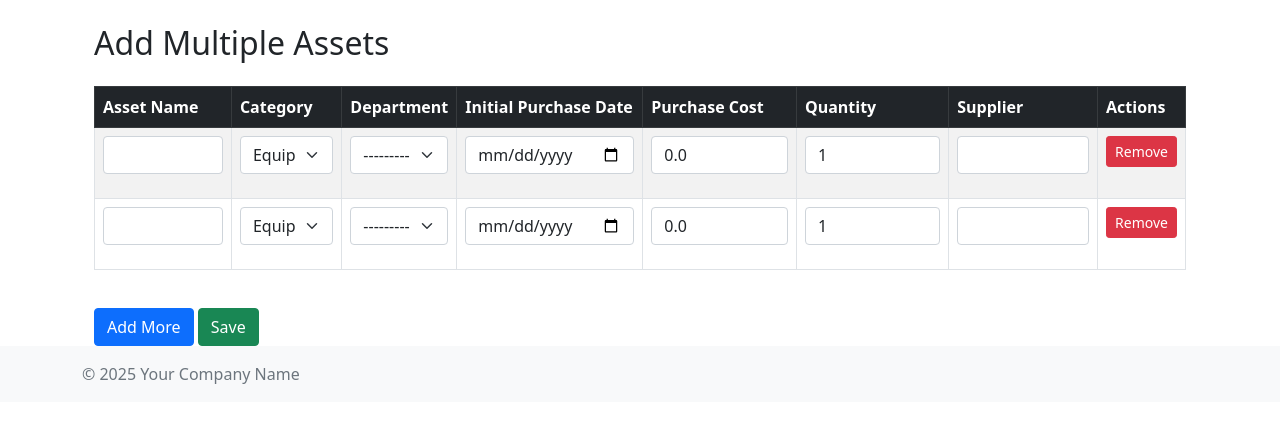
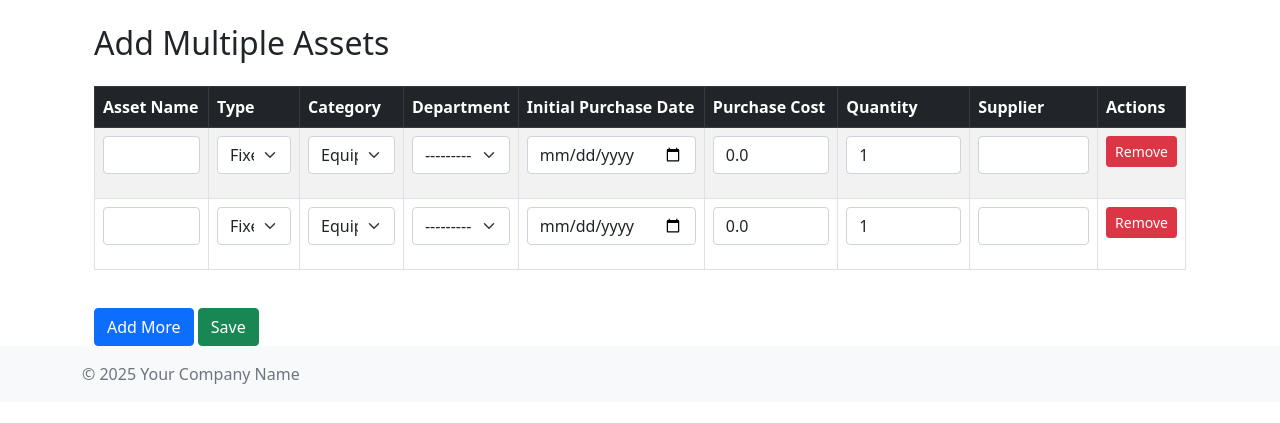
Before and after one commit to eddynorman/erp, a Django app: page /assets/add/ in a window 1280 px wide. Shown: the part 56-479 px from the top of the page. Run offline with Django 3.2, Linux system fonts and the light colour scheme; data that the repository does not hold is empty; some libraries are stand-ins or nearby versions.

Commit message:
Add type field to asset form

```diff
--- a/assets/forms.py
+++ b/assets/forms.py
@@ -8,7 +8,7 @@ class CustomDateInput(forms.DateInput):
 class AssetForm(forms.ModelForm):
     class Meta:
         model = Asset
-        fields = ['name', 'category', 'department', 'initial_purchase_date', 'purchase_cost', 'quantity', 'initial_supplier']
+        fields = ['name', 'type','category', 'department', 'initial_purchase_date', 'purchase_cost', 'quantity', 'initial_supplier']
         widgets = {
             'initial_purchase_date': CustomDateInput(),
         }
--- a/assets/models.py
+++ b/assets/models.py
@@ -18,7 +18,7 @@ class Asset(models.Model):
     ]
     TYPE_CHOICES = [
         ('fixed asset', 'Fixed Asset'),
-        ('current', 'Current Asset'),
+        ('current asset', 'Current Asset'),
     ]
 
     name = models.CharField(max_length=255)
--- a/assets/templates/assets/add_asset.html
+++ b/assets/templates/assets/add_asset.html
@@ -19,6 +19,7 @@
                 <thead class="table-dark">
                     <tr>
                         <th>Asset Name</th>
+                        <th>Type</th>
                         <th>Category</th>
                         <th>Department</th>
                         <th>Initial Purchase Date</th>
@@ -33,6 +34,7 @@
                     {% for form in formset %}
                     <tr class="form-row">
                         <td>{{ form.name|as_crispy_field }}</td>
+                        <td>{{ form.type|as_crispy_field }}</td>
                         <td>{{ form.category|as_crispy_field }}</td>
                         <td>{{ form.department|as_crispy_field }}</td>
                         <td>{{ form.initial_purchase_date|as_crispy_field }}</td>
```
